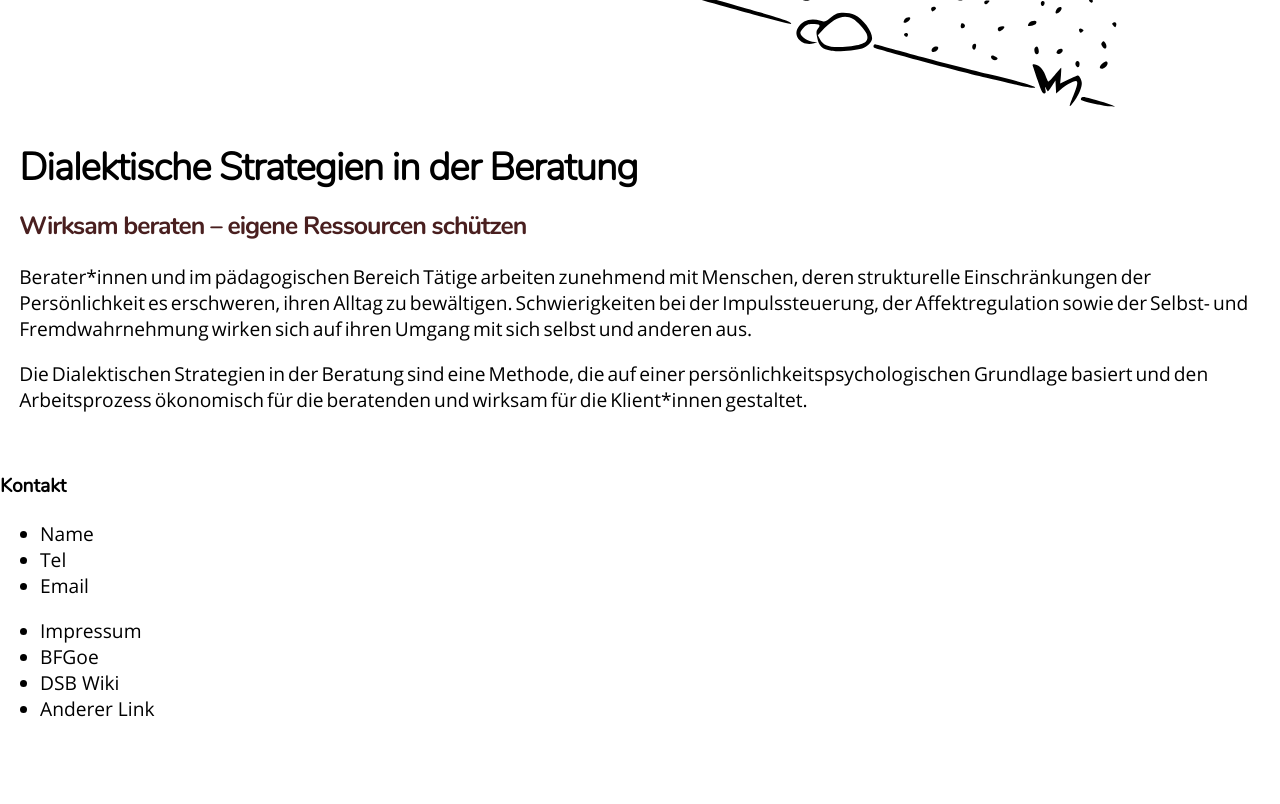
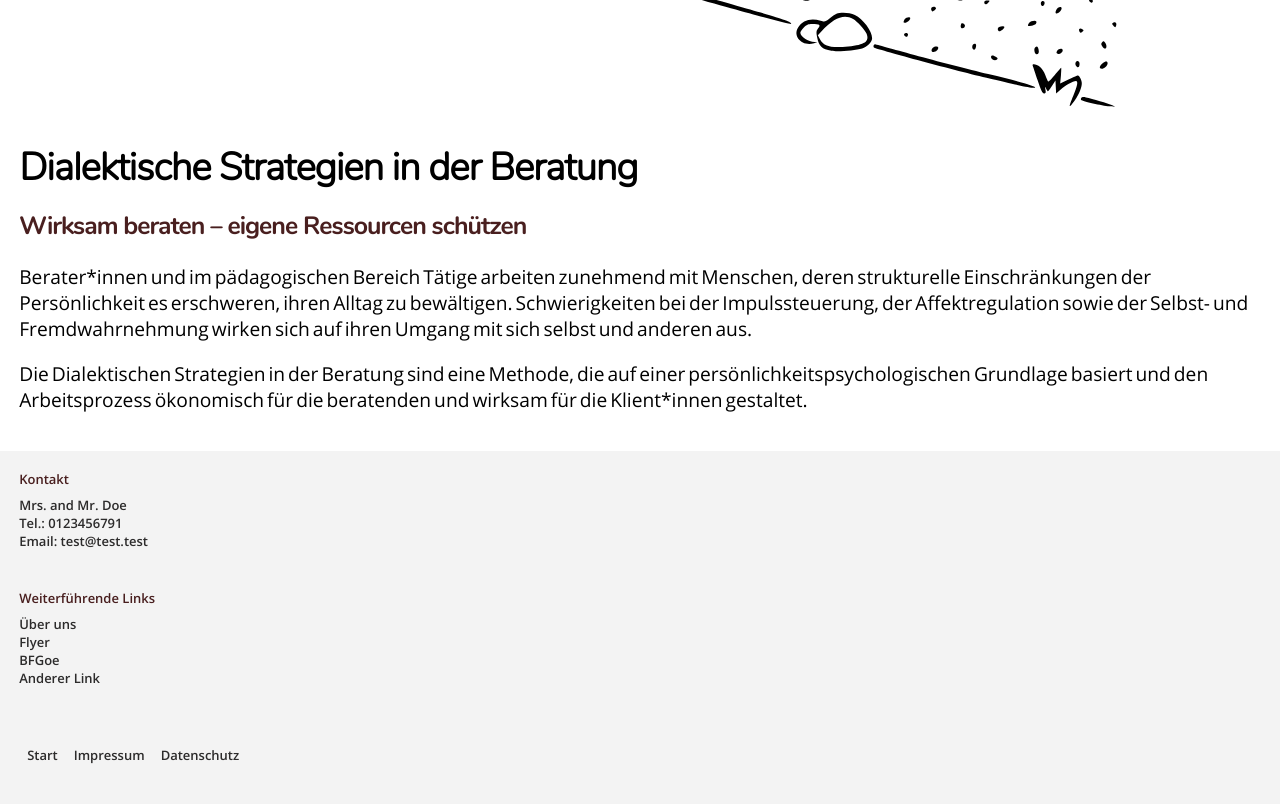
Before and after one commit to JanRiefling/dsb-website, a website: page index.html in a window 1280 px wide. Shown: the part 1327-2131 px from the top of the page. Before the commit the page ends 2069 px from the top, so only its background shows below. Drawn offline with Linux system fonts and the light colour scheme.

Commit message:
Style footer

```diff
--- a/index.html
+++ b/index.html
@@ -9,6 +9,7 @@
     <title>DSB</title>
 </head>
 <body>
+    <div class="dsb-wrapper">
     <div class="dsb-navbar">
         <div class="dsb-logo-container">
             <img src="src/images/svg/Logo.svg" alt="Text Dialektische Strategien in der Beratung" class="logo">
@@ -59,23 +60,33 @@
         </article>
     </main>
     <footer>
-        <section>
-            <h4>Kontakt</h4>
+        <div class="contact-wrapper">
             <ul>
-                <li>Name</li>
-                <li>Tel</li>
-                <li>Email</li>
+                <li>Kontakt</li>
+                <li>Mrs. and Mr. Doe</li>
+                <li>Tel.: 0123456791</li>
+                <li>Email: test@test.test</li>
             </ul>
-        </section>
-        <section>
+
+        </div>
+        <div class="footer-link-wrapper">
             <ul>
-                <li>Impressum</li>
+                <li>Weiterführende Links</li>
+                <li>Über uns</li>
+                <li>Flyer</li>
                 <li>BFGoe</li>
-                <li>DSB Wiki</li>
                 <li>Anderer Link</li>
             </ul>
-        </section>
+        </div>
+        <div class="footer-last">
+            <ul>
+                <a href="#"><li>Start</li></a>
+                <a href="#"><li>Impressum</li></a>
+                <a href="#"><li>Datenschutz</li></a>
+            </ul>
+        </div>
     </footer>
+</div>
     <script type="text/javascript" src="src/js/index.js"></script>
 </body>
 </html>
--- a/src/scss/base/_general.scss
+++ b/src/scss/base/_general.scss
@@ -10,4 +10,11 @@
 body {
     margin: 0;
     padding: 0;
+    width: 100vw;
+
+    .dsb-wrapper {
+      width: 100%;
+      height: auto;
+    }
+
 }
--- /dev/null
+++ b/src/scss/components/_footer.scss
@@ -0,0 +1,40 @@
+footer {
+    display: flex;
+    flex-direction: column;
+    font-size: small;
+    font-family: 'open_sanssemibold';
+    background-color: rgba(221, 221, 221, 0.349);
+    color: rgb(44, 43, 43);
+    margin: 0;
+
+    a {
+        text-decoration: none;
+        color: rgb(44, 43, 43);
+    }
+
+    ul {
+        list-style-type: none;
+        padding: $padding-medium;
+    }
+
+.contact-wrapper, .footer-link-wrapper {
+    ul {
+        margin: 0;
+
+        li:first-child {
+            padding-bottom: $padding-small;
+            color: $darkish;
+        }
+    }
+}
+
+   .footer-last {
+        ul {
+            display: flex;
+
+            li {
+                padding: $padding-small;
+            }
+        }
+    }
+}
--- a/src/scss/components/_global.scss
+++ b/src/scss/components/_global.scss
@@ -2,3 +2,4 @@
 @import 'contactform';
 @import 'hamburger';
 @import 'header';
+@import 'footer';
```
Also changed, not shown: src/scss/styles.css.
